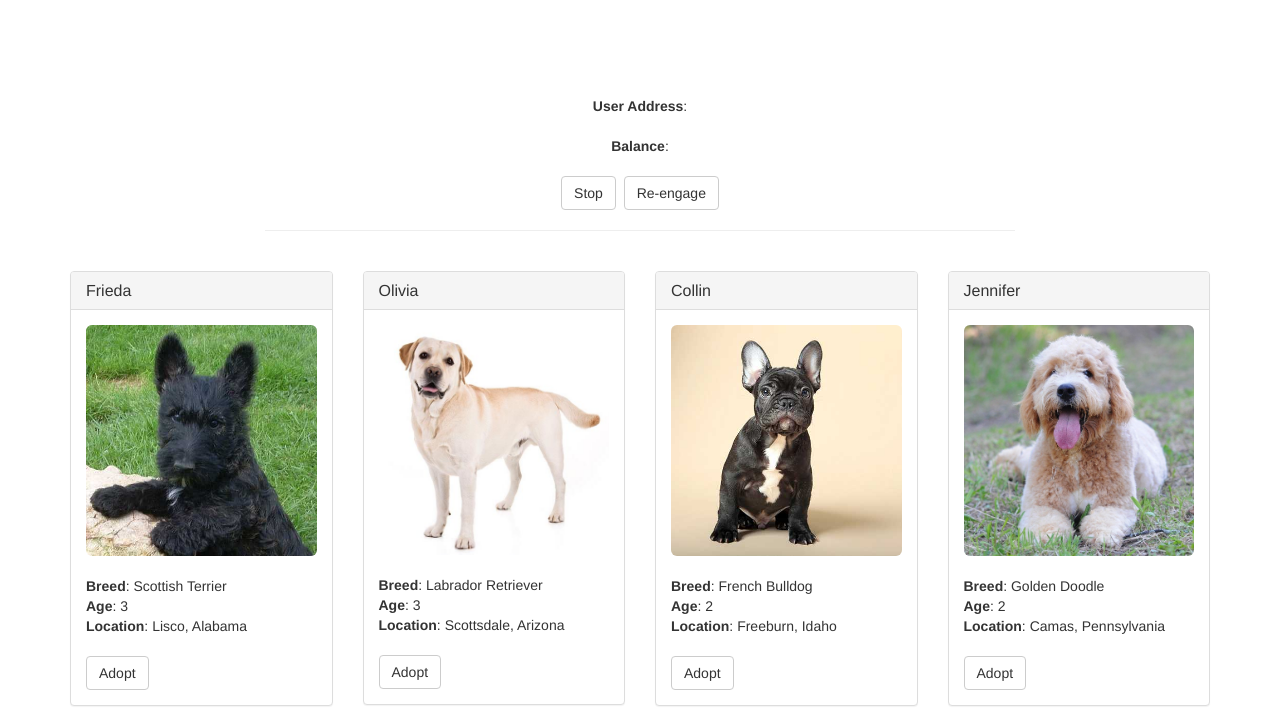
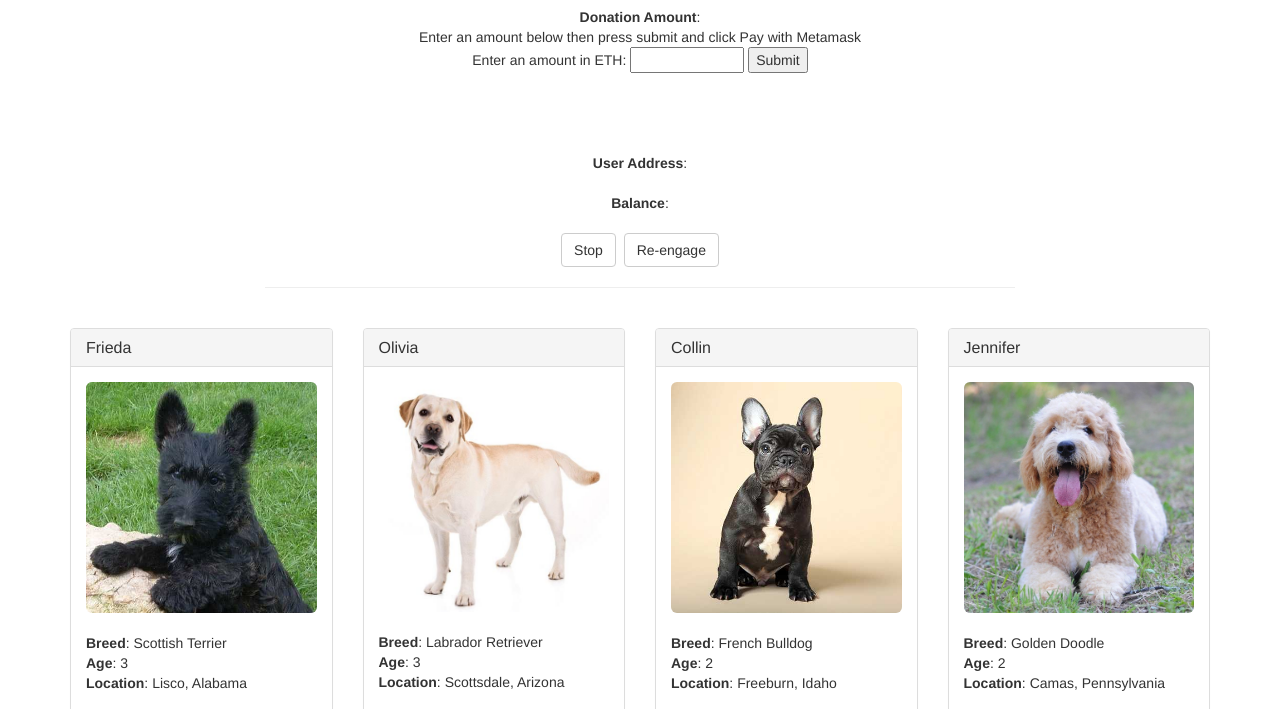
Before and after one commit to themacexpert/marketplace, a website: page src/index.html in a window 1280 px wide. Shown: the part 63-772 px from the top of the page. Drawn offline with nearby package versions, Linux system fonts and the light colour scheme; files whose address does not match are found by name.

Commit message:
wednesday noon commit

```diff
--- a/src/index.html
+++ b/src/index.html
@@ -19,11 +19,12 @@
     <style>
 
     .tip-button {
-      width: 304px;
-      height: 89px;
+      width: 204px;
+      height: 60px;
       background-size: 100%;
       background-image: url('images/1_pay_mm_off.png');
       cursor: pointer;
+      margin:0 auto;
     }
 
     .tip-button:hover {
@@ -49,7 +50,20 @@
           <div class = "buttonContainer">
             <div id="buttonsRow" class="row">
         <!-- Buttons Load Here -->
-                 <div class="tip-button" margin="auto"></div>
+
+                 <div class="donation-container">
+                  <strong>    Donation Amount</strong>: <div class="actual-donation" id="theDonation">Enter an amount below then press submit and click Pay with Metamask</div>
+                  <form>
+                    Enter an amount in ETH:
+                    <input type="number" name="quantity" min="0" max="100000" step=".01" id="donationInput">
+                    <button type="button" onclick="saveDonation();">Submit</button><div class="tip-button" display="inline"></div>
+                    <script>
+                      function saveDonation(){
+                        document.getElementById("theDonation").innerHTML = document.getElementById("donationInput").value;
+                      }
+                    </script>
+                  </form>
+                 </div><br>
                  <div class="address-container">
                      <strong>    User Address</strong>: <div class="actual-address" id="theaddress"></div>
                      <script>
@@ -125,11 +139,18 @@
         }
 
         var user_address = web3.eth.accounts[0]
+        var donatevalue = 1;
+        var uservalue = parseInt(document.getElementById("donationInput").value, 10);
+        console.log ("uservalue" + uservalue);
+        if (0 < uservalue)
+        {
+          donatevalue = uservalue;
+        }
 
         web3.eth.sendTransaction({
           to: MY_ADDRESS,
           from: user_address,
-          value: web3.toWei('1', 'ether'),
+          value: web3.toWei(donatevalue, 'ether'),
         }, function (err, transactionHash) {
           if (err) return renderMessage('There was a problem!: ' + err.message)
 
--- a/src/js/app.js
+++ b/src/js/app.js
@@ -182,7 +182,6 @@ App = {
         return adoptionInstance.adopt(petId, {from: account});
       }).then(function(result) {
         return App.markAdopted();
-        //return App.initiateCircuitBreaker();
       }).catch(function(err) {
         console.log(err.message);
       });
```
